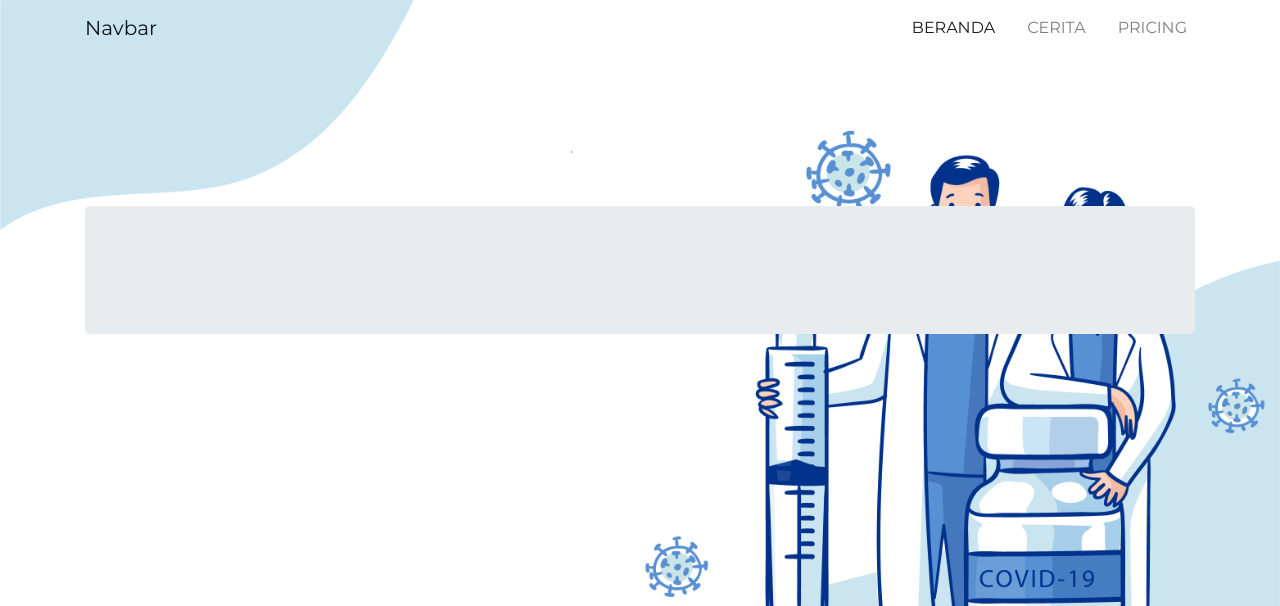
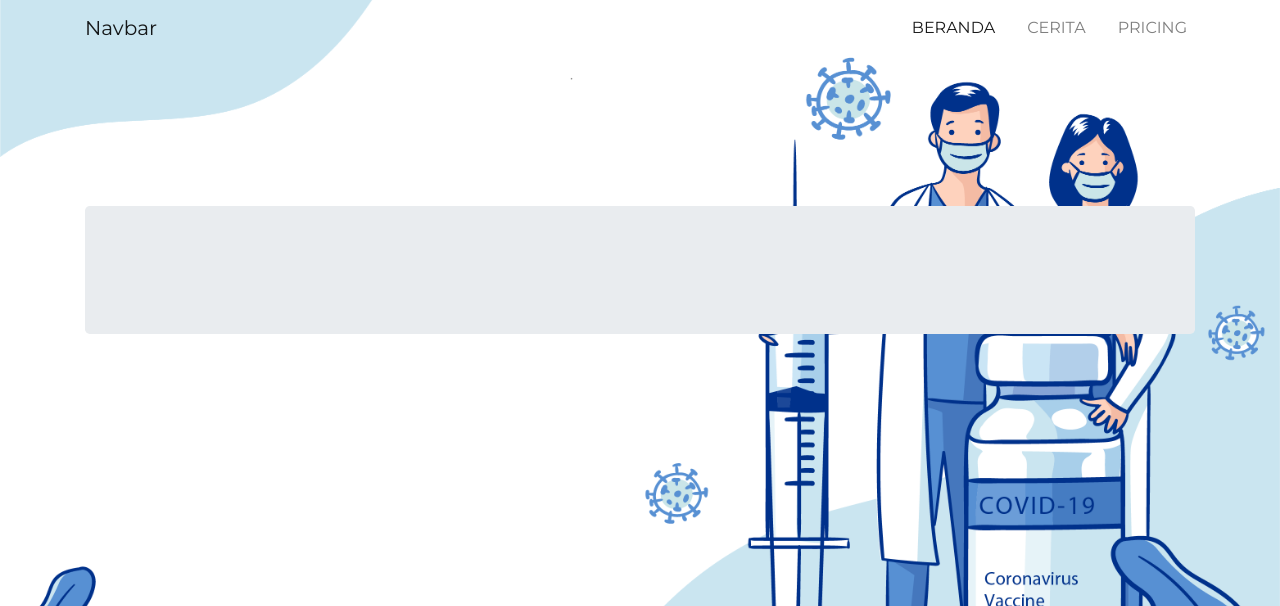
Before and after one commit to mftlhn/info-corona, a PHP site: page / in a window 1280 px wide. Shown: the top 606 px of the page. Run offline with PHP 8.4, Linux system fonts and the light colour scheme.

Commit message:
fix bg-position

```diff
--- a/css/style.css
+++ b/css/style.css
@@ -5,6 +5,7 @@ html {
   background-repeat: no-repeat;
   background-size: 100vmax;
   font-family: 'Montserrat', sans-serif;
+  background-position-y: 15%;
 }
 
 .nav-item {
```
